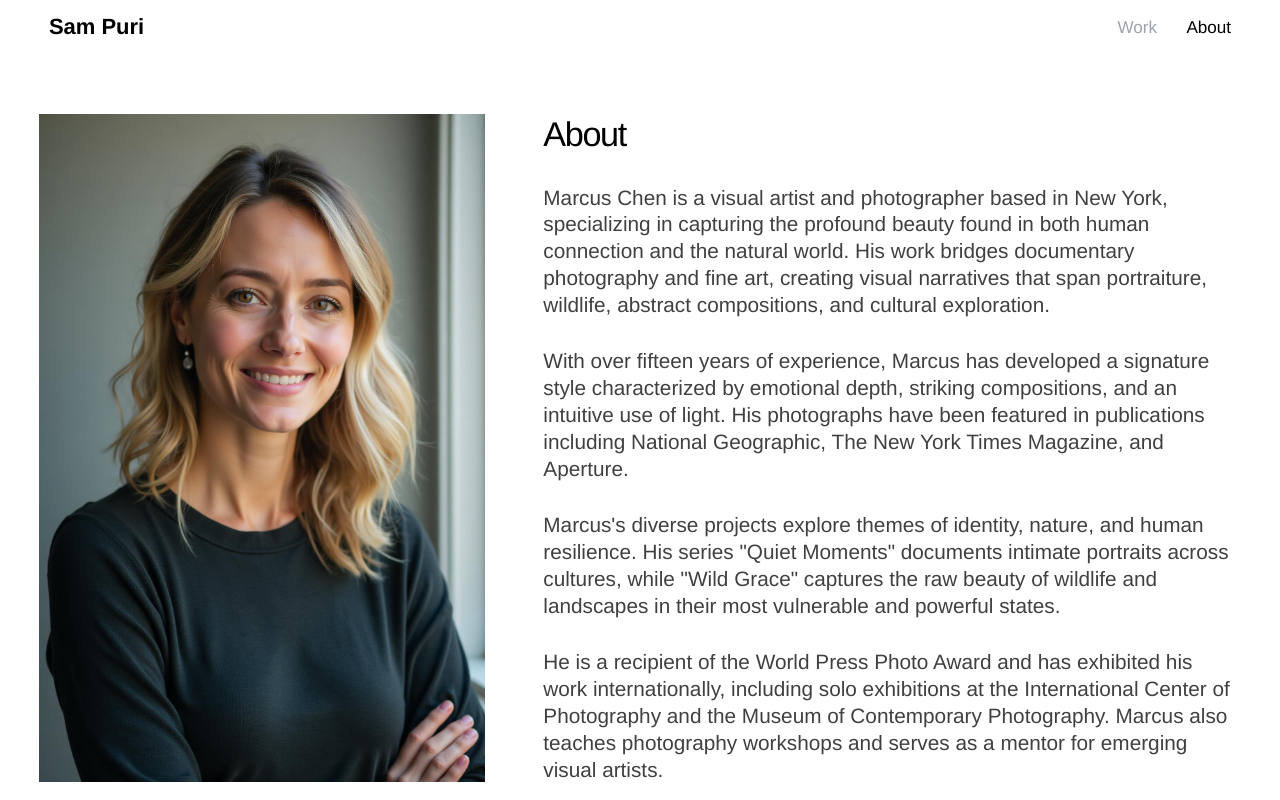
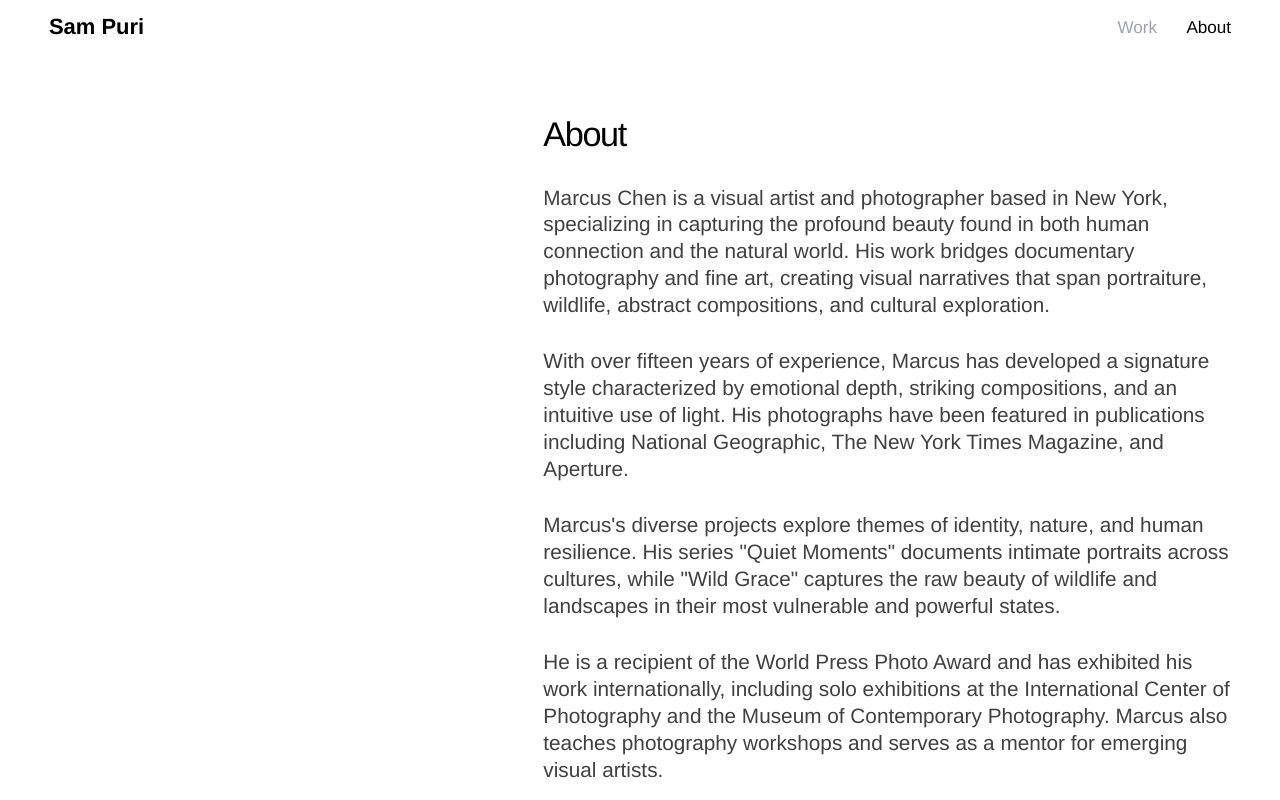
Before and after one commit to samarthpuri/samarthpuri.github.io, a React (Vite) app: page /about in a window 1280 px wide. Shown: the top 800 px of the page. Built offline with nearby package versions, Linux system fonts and the light colour scheme; the HTML template or start-up script is replaced by a standard one.

Commit message:
Visual edit in Lovable
Edited UI in Lovable

```diff
--- a/src/pages/About.tsx
+++ b/src/pages/About.tsx
@@ -1,10 +1,8 @@
 import { Header } from "@/components/Header";
 import { Footer } from "@/components/Footer";
 import photographerPortrait from "@/assets/photographer-portrait.jpg";
-
 export default function About() {
-  return (
-    <div className="min-h-screen flex flex-col">
+  return <div className="min-h-screen flex flex-col">
       <Header />
 
       <main className="flex-1 px-4 md:px-8 py-12">
@@ -12,11 +10,7 @@ export default function About() {
           <div className="grid grid-cols-1 md:grid-cols-5 gap-8 md:gap-12">
             {/* Left Column - Portrait */}
             <div className="md:col-span-2">
-              <img
-                src={photographerPortrait}
-                alt="Marcus Chen"
-                className="w-full max-w-md mx-auto md:mx-0 object-cover"
-              />
+
             </div>
 
             {/* Right Column - Biography */}
@@ -96,6 +90,5 @@ export default function About() {
       </main>
 
       <Footer />
-    </div>
-  );
+    </div>;
 }
```
